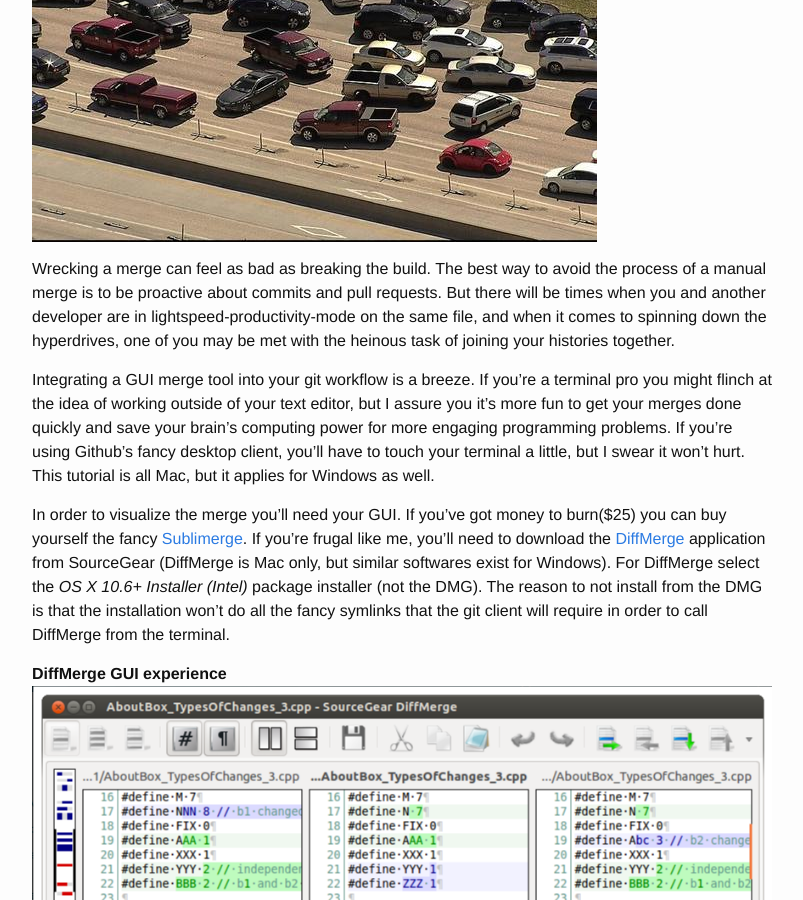
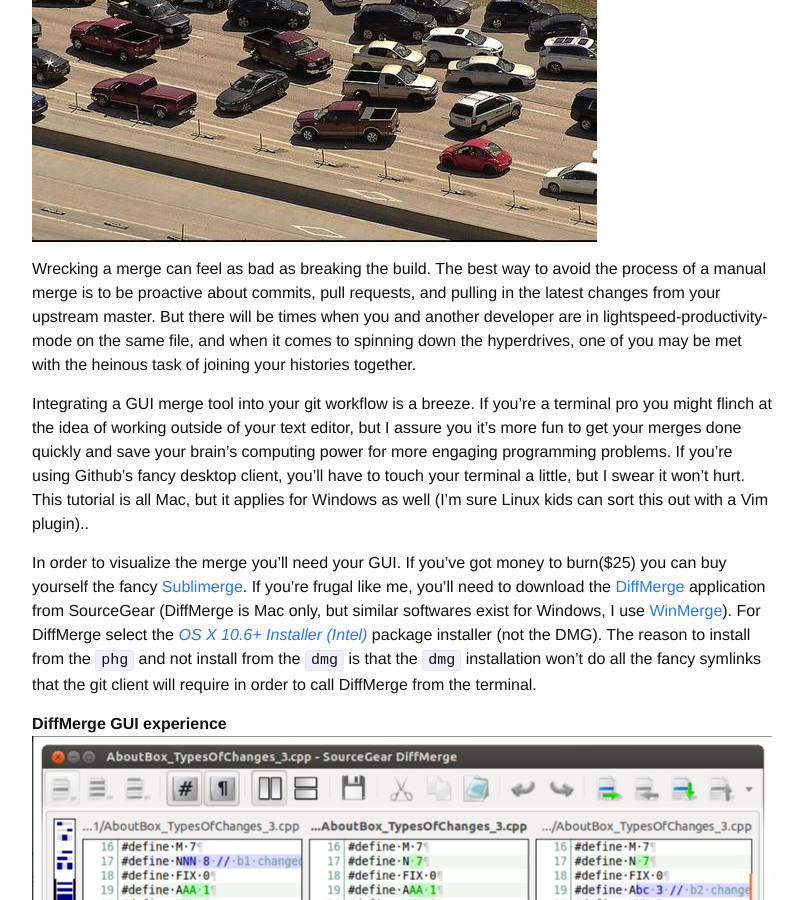
Before and after one commit to davidraleigh/davidraleigh.github.io, a Jekyll site: the page built from _posts/2014-12-18-solving-merge-conflicts-with-gui-goodness.md, in a window 1280 px wide and 900 px high, scrolled down 1096 px. Shown: the whole window, without its empty margins (238-1041 px from the left). Built offline with Jekyll 4.4.1, drawn with Linux system fonts in a browser that asks for light colours; comment, search, counter and statistics services are not loaded.

Commit message:
Update 2014-12-18-solving-merge-conflicts-with-gui-goodness.md

```diff
--- a/_posts/2014-12-18-solving-merge-conflicts-with-gui-goodness.md
+++ b/_posts/2014-12-18-solving-merge-conflicts-with-gui-goodness.md
@@ -10,11 +10,11 @@ title: Solving git Merge Conflicts with a GUI Tool
 **Merging in git is almost as scary as merging in Dallas:**![Photo Credit: Dallas Observer](https://davidraleigh.github.io/assets/git-merge/Trafficpocalypse-thumb-565x317.jpg)
 
 
-Wrecking a merge can feel as bad as breaking the build. The best way to avoid the process of a manual merge is to be proactive about commits and pull requests. But there will be times when you and another developer are in lightspeed-productivity-mode on the same file, and when it comes to spinning down the hyperdrives, one of you may be met with the heinous task of joining your histories together.
+Wrecking a merge can feel as bad as breaking the build. The best way to avoid the process of a manual merge is to be proactive about commits, pull requests, and pulling in the latest changes from your upstream master. But there will be times when you and another developer are in lightspeed-productivity-mode on the same file, and when it comes to spinning down the hyperdrives, one of you may be met with the heinous task of joining your histories together.
 
-Integrating a GUI merge tool into your git workflow is a breeze. If you're a terminal pro you might flinch at the idea of working outside of your text editor, but I assure you it's more fun to get your merges done quickly and save your brain's computing power for more engaging programming problems. If you're using Github's fancy desktop client, you'll have to touch your terminal a little, but I swear it won't hurt. This tutorial is all Mac, but it applies for Windows as well.
+Integrating a GUI merge tool into your git workflow is a breeze. If you're a terminal pro you might flinch at the idea of working outside of your text editor, but I assure you it's more fun to get your merges done quickly and save your brain's computing power for more engaging programming problems. If you're using Github's fancy desktop client, you'll have to touch your terminal a little, but I swear it won't hurt. This tutorial is all Mac, but it applies for Windows as well (I'm sure Linux kids can sort this out with a Vim plugin)..
 
-In order to visualize the merge you'll need your GUI. If you've got money to burn($25) you can buy yourself the fancy [Sublimerge](http://www.sublimerge.com/). If you're frugal like me, you'll need to download the [DiffMerge](https://sourcegear.com/diffmerge/) application from SourceGear (DiffMerge is Mac only, but similar softwares exist for Windows). For DiffMerge select the *OS X 10.6+ Installer (Intel)*  package installer (not the DMG). The reason to not install from the DMG is that the installation won't do all the fancy symlinks that the git client will require in order to call DiffMerge from the terminal.
+In order to visualize the merge you'll need your GUI. If you've got money to burn($25) you can buy yourself the fancy [Sublimerge](http://www.sublimerge.com/). If you're frugal like me, you'll need to download the [DiffMerge](https://sourcegear.com/diffmerge/) application from SourceGear (DiffMerge is Mac only, but similar softwares exist for Windows, I use [WinMerge](http://winmerge.org/?lang=en)). For DiffMerge select the [*OS X 10.6+ Installer (Intel)*](http://download.sourcegear.com/DiffMerge/4.2.1/DiffMerge.4.2.1.1013.intel.stable.pkg) package installer (not the DMG). The reason to install from the `phg` and not install from the `dmg` is that the `dmg` installation won't do all the fancy symlinks that the git client will require in order to call DiffMerge from the terminal.
 
 **DiffMerge GUI experience**![DiffMerge example](https://davidraleigh.github.io/assets/git-merge/DiffMerge.png)
 
```
